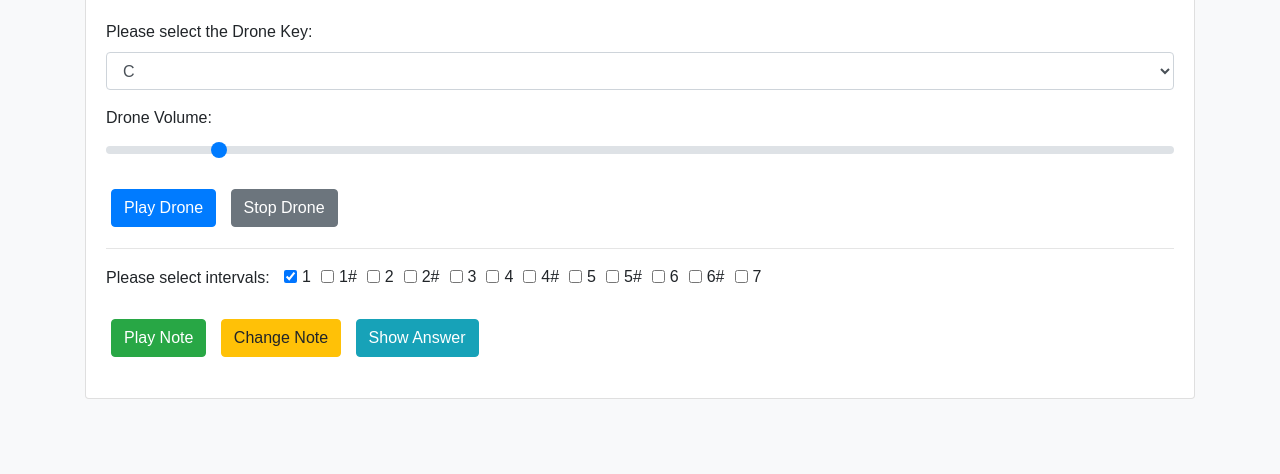
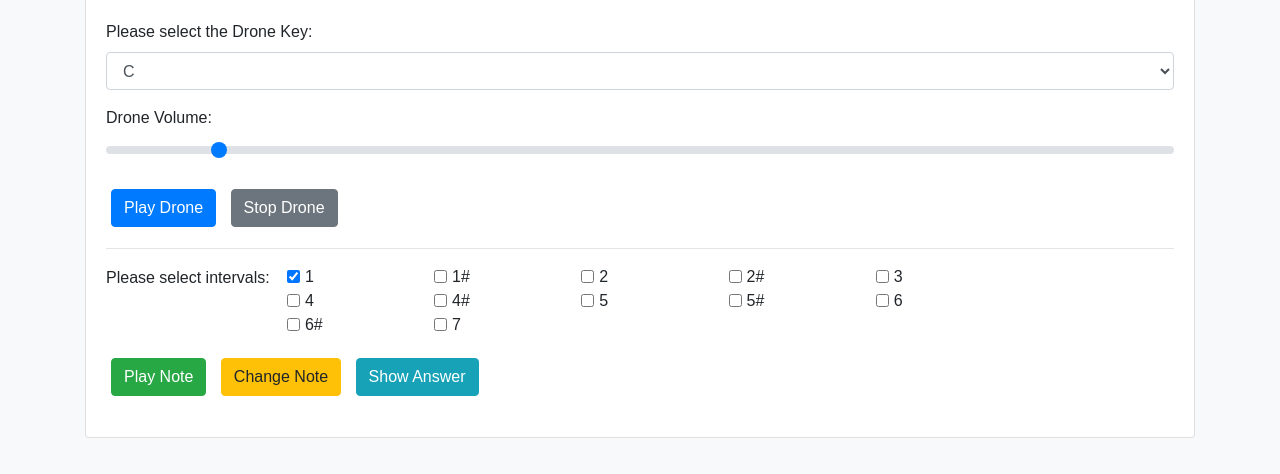
Before and after one commit to SanketPatole/Interval-Training, a plain HTML site: page index.html in a window 1280 px wide. Shown: the part 120-594 px from the top of the page. Drawn offline with nearby package versions, Linux system fonts and the light colour scheme.

Commit message:
Fixed alignment

```diff
--- a/index.html
+++ b/index.html
@@ -29,8 +29,8 @@
                 </div>
                 <hr>
                 <div class="form-group">
-                    <label>Please select intervals:</label>
-                    <div id="intervalCheckboxes" class="form-check form-check-inline"></div>
+                    <label>Please select intervals:</label>&nbsp;&nbsp;&nbsp;&nbsp;
+                    <div id="intervalCheckboxes" class="form-check form-check-inline row"></div>
                 </div>
                 <div class="form-group">
                     <button id="playNoteButton" class="btn btn-success">Play Note</button>
--- a/js/script.js
+++ b/js/script.js
@@ -34,15 +34,23 @@ document.getElementById('stopDroneButton').addEventListener('click', () => { dro
 
 // Handling Note Logic
 intervals.forEach(val => {
+    const checkboxWrapper = document.createElement('div');
+    checkboxWrapper.classList.add('form-check', 'form-check-inline', 'col-6', 'col-sm-4', 'col-md-3', 'col-lg-2');
+
     const checkbox = document.createElement('input');
     const label = document.createElement('label');
     checkbox.classList.add('form-check-input');
     label.classList.add('form-check-label');
-	[checkbox.type, checkbox.id, checkbox.value, label.htmlFor, label.textContent] = ['checkbox', val, val, val, val];
-    intervalCheckboxesContainer.appendChild(checkbox);
-    intervalCheckboxesContainer.appendChild(label);
-	if (val === interval) { checkbox.checked = true; }
+
+    [checkbox.type, checkbox.id, checkbox.value, label.htmlFor, label.textContent] = ['checkbox', val, val, val, val];
+
+    checkboxWrapper.appendChild(checkbox);
+    checkboxWrapper.appendChild(label);
+    intervalCheckboxesContainer.appendChild(checkboxWrapper);
+
+    if (val === interval) { checkbox.checked = true; }
 });
+
 
 function setRandomNote() {
     key = dropdown.value;
```
